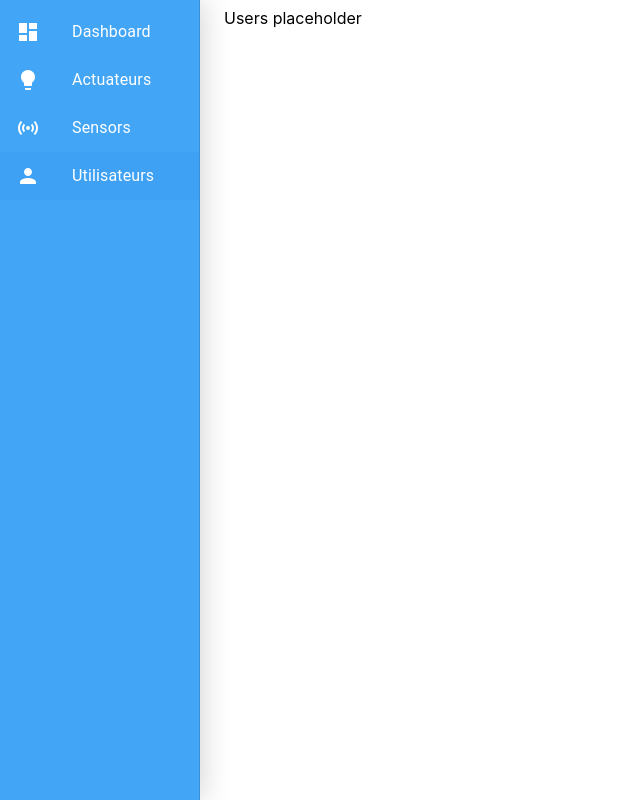
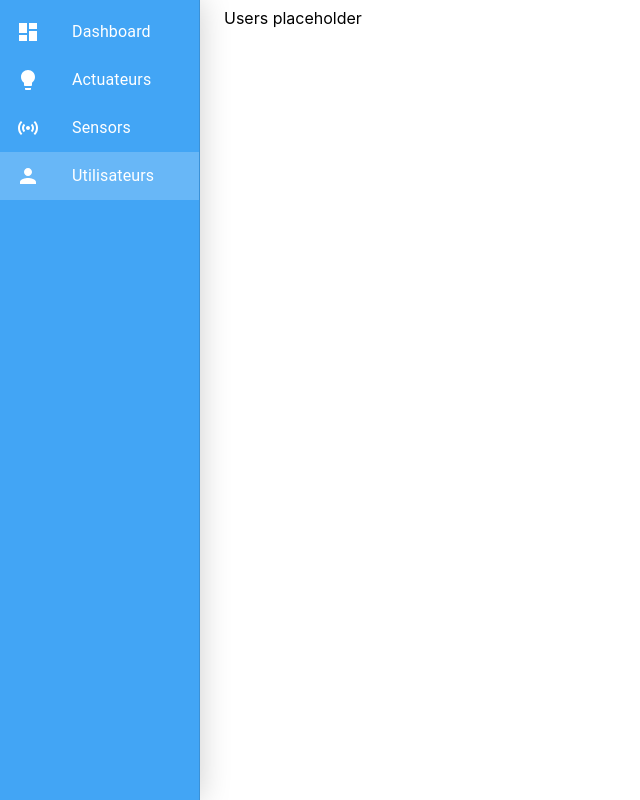
Before and after one commit to julienfdev/sumatohomu, a React (Create React App) app: page /users in a window 1280 px wide. Shown: the whole page, without its empty margins (0-640 px from the left). Built offline with nearby package versions, Linux system fonts and the light colour scheme.

Commit message:
backgroundColor in drawer

```diff
--- a/src/components/Drawer.tsx
+++ b/src/components/Drawer.tsx
@@ -48,7 +48,7 @@ const DrawerContainer: FunctionComponent = () => {
           boxSizing: "border-box",
         },
         "& .Mui-selected": {
-          backgroundColor: "rgba(255,255,255,0.2)",
+          backgroundColor: "rgba(255,255,255,0.2)!important",
         },
       }}
     >
```
